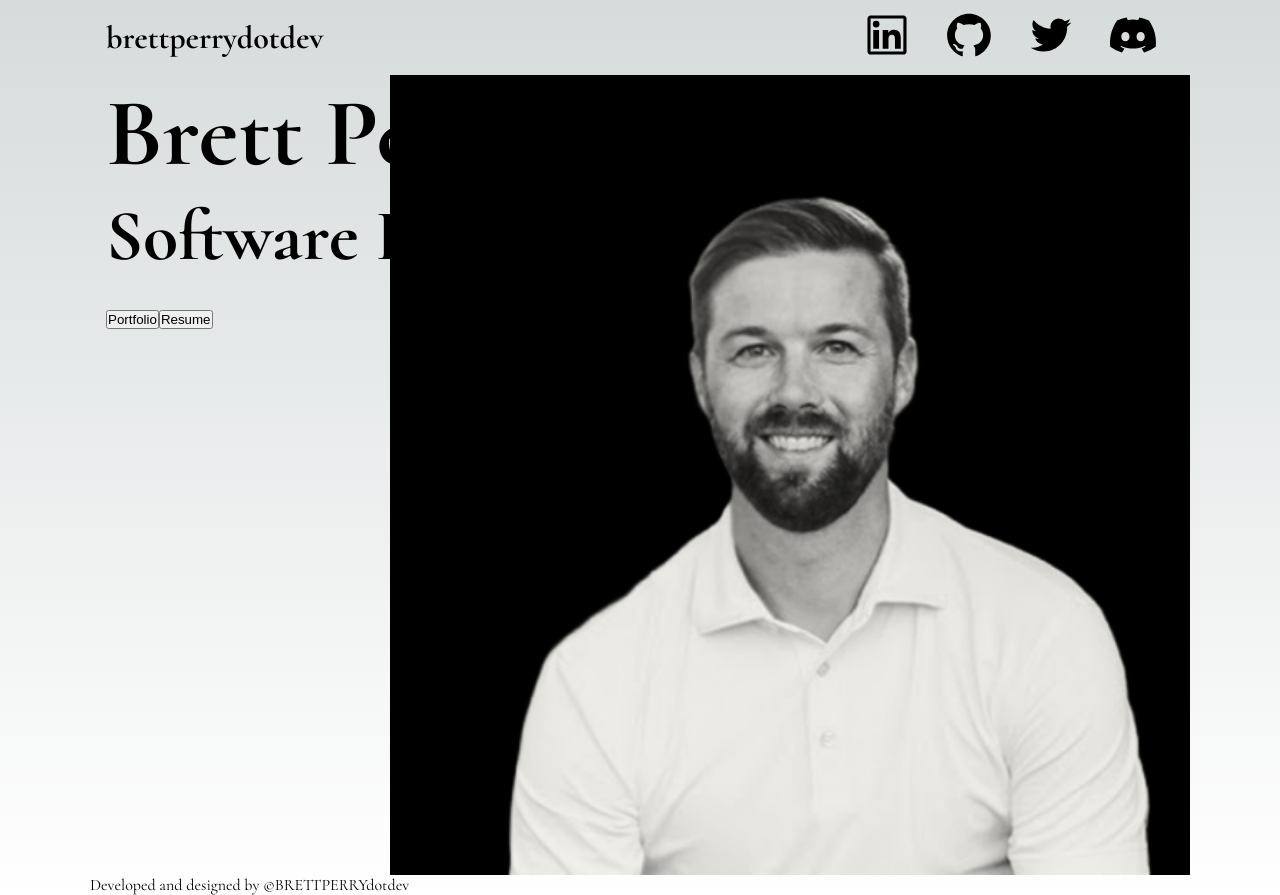
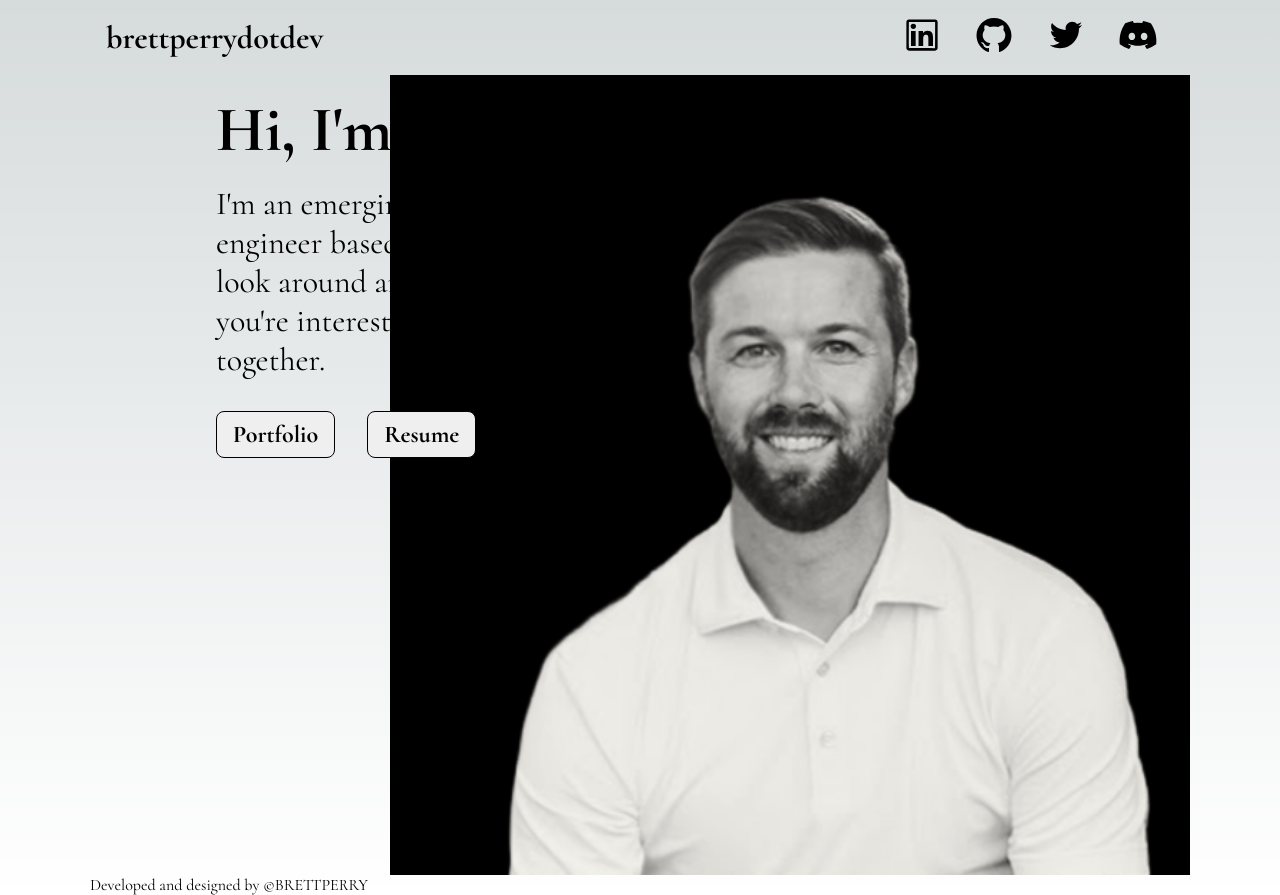
Before and after one commit to bperry13/portfolio, a Next.js app: page / in a window 1280 px wide. Built offline with nearby package versions, Linux system fonts and the light colour scheme.

Commit message:
Finished 1100px max design

```diff
--- a/app/page.js
+++ b/app/page.js
@@ -19,43 +19,32 @@ export default function Home() {
         <div className={styles.logo}>brettperrydotdev</div>
         <div className={styles.social}>
           <a href="https://www.linkedin.com/in/brettjp/" target="_blank">
-            <AiOutlineLinkedin alt="LinkedIn" size={50} />
+            <AiOutlineLinkedin alt="LinkedIn" size={40} />
           </a>
           <a href="https://www.github.com/bperry13" target="_blank">
-            <AiOutlineGithub alt="GitHub" size={50} />
+            <AiOutlineGithub alt="GitHub" size={40} />
           </a>
           <a href="https://twitter.com/brettperry_dev" target="_blank">
-            <AiOutlineTwitter alt="Twitter" size={50} />
+            <AiOutlineTwitter alt="Twitter" size={40} />
           </a>
           <a href="https://www.discord.com" target="_blank">
-            <FaDiscord alt="Discord" size={50} />
+            <FaDiscord alt="Discord" size={40} />
           </a>
         </div>
       </div>
       <div className={styles.page}>
         <div className={styles.title}>
-          <h1>Brett Perry</h1>
-          <h2>Software Engineer</h2>
-          <button
-            type="button"
-            // Note how the "error" class is accessed as a property on the imported
-            // `styles` object.
-            className={styles.error}
-          >
-            Portfolio
-          </button>
-          <button
-            type="button"
-            // Note how the "error" class is accessed as a property on the imported
-            // `styles` object.
-            className={styles.error}
-          >
-            Resume
-          </button>
+          <h1>Hi, I'm Brett.</h1>
+          <p>
+            I'm an emerging software engineer based in Texas. Have a look around
+            and let me know if you're interested in working together.
+          </p>
+          <button className={styles.button}>Portfolio</button>
+          <button className={styles.button}>Resume</button>
         </div>
       </div>
       <div className={styles.footer}>
-        Developed and designed by &copy;BRETTPERRYdotdev
+        Developed and designed by &copy;BRETTPERRY
       </div>
     </main>
   );
--- a/app/page.module.css
+++ b/app/page.module.css
@@ -30,6 +30,11 @@
   margin: 0 1rem;
 }
 
+.social a:hover {
+  cursor: pointer;
+  color: yellow;
+}
+
 .page {
   background-image: url(../public/me_background.png);
   background-repeat: no-repeat;
@@ -42,10 +47,39 @@
 }
 
 .title {
-  margin: 0 1rem;
-  font-size: 3rem;
+  margin-left: 10%;
+}
+
+.title h1 {
+  margin: 1rem;
+  font-size: 4rem;
   font-weight: 700;
   text-shadow: var(--primary-glow);
+}
+
+.title p {
+  margin: 1rem;
+  font-size: 2rem;
+  font-weight: 400;
+  text-shadow: var(--secondary-glow);
+  max-width: 40%;
+}
+
+.button {
+  font: inherit;
+  font-size: 1.5rem;
+  font-weight: 700;
+  margin: 1rem;
+  padding: 0.5rem 1rem;
+  border-radius: 0.5rem;
+  border: 0.1rem solid transparent;
+  border-color: var(--tile-border);
+  transition: all 0.25s ease-in-out;
+}
+
+.button:hover {
+  cursor: pointer;
+  color: yellow;
 }
 
 .footer {
```
